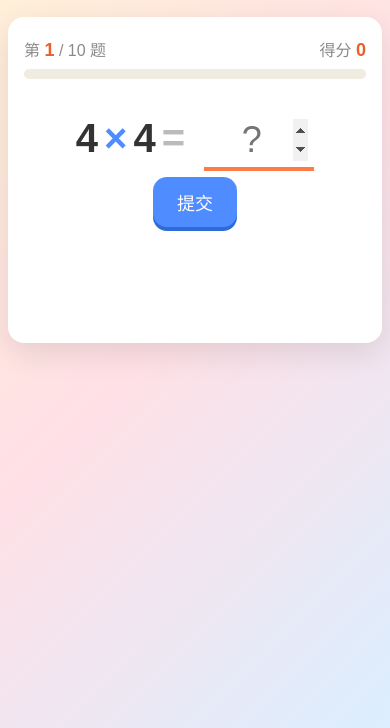
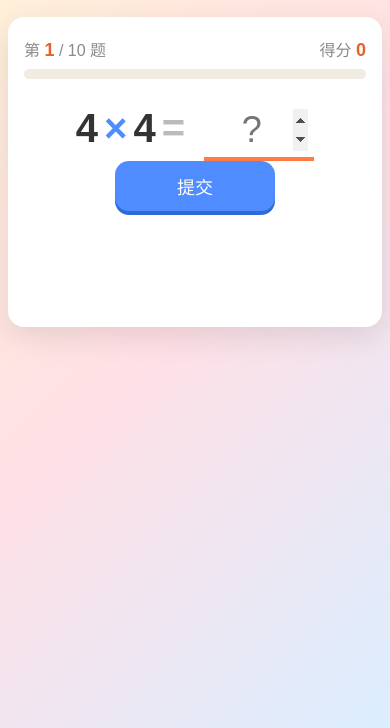
Before and after one commit to dlwangwj/sxcf2year, a plain HTML site: page index.html in a window 390 px wide. Both pictures are taken after a click on the button "开始练习". Shown: the part 116-844 px from the top of the page. Drawn offline with Linux system fonts and the light colour scheme.

Commit message:
first commit

```diff
--- a/index.html
+++ b/index.html
@@ -99,7 +99,7 @@
   .progress { height: 10px; background: #f1ece2; border-radius: 999px; overflow: hidden; margin-bottom: 24px; }
   .progress div { height: 100%; width: 0; background: linear-gradient(90deg, #ffb347, var(--primary)); transition: width .3s; }
 
-  .question { text-align: center; padding: 10px 0 6px; }
+  .question { text-align: center; padding: 0; }
   .expr { font-size: 64px; font-weight: bold; letter-spacing: 2px; }
   .expr .op { color: var(--accent); margin: 0 10px; }
   .expr .eq { color: #bbb; margin: 0 10px; }
@@ -126,6 +126,10 @@
   .feedback.ok { color: var(--ok); font-weight: bold; }
   .feedback.bad { color: var(--bad); }
   .actions { text-align: center; }
+  #submitBtn { min-width: 200px; }
+  @media (max-width: 520px) {
+    #submitBtn { min-width: 160px; }
+  }
 
   .result { text-align: center; }
   .stars { font-size: 48px; letter-spacing: 6px; margin: 10px 0; }
```
